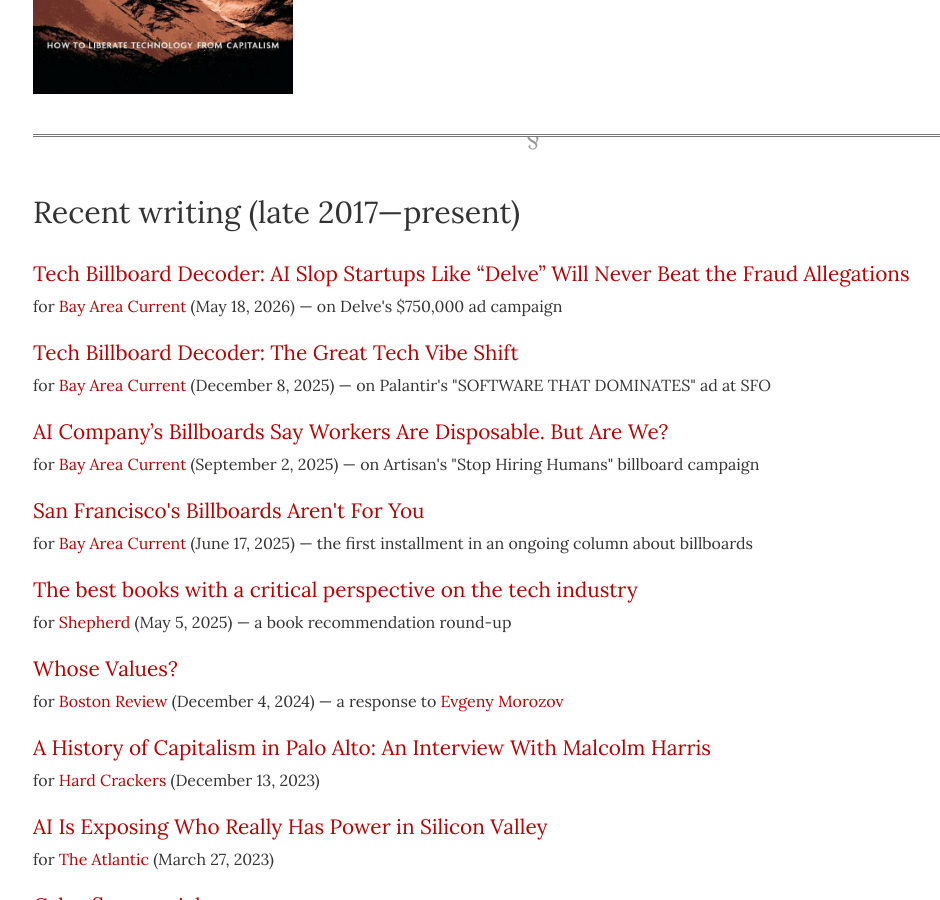
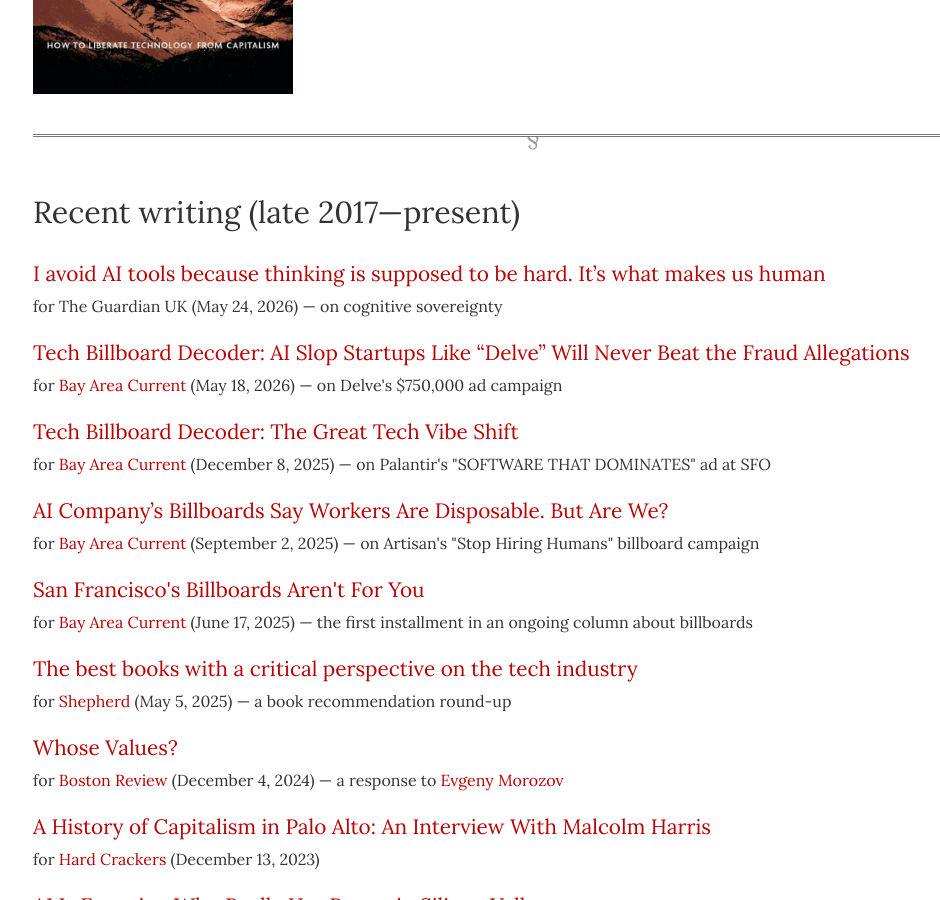
Before and after one commit to dellsystem/dellsystem.github.io, a Jekyll site: the page built from writing.md, in a window 1280 px wide and 900 px high, scrolled down 594 px. Shown: the whole window, without its empty margins (107-1047 px from the left). Built offline with Jekyll 4.4.1, drawn with Linux system fonts in a browser that asks for light colours; nearby versions of some CDN libraries.

Commit message:
Add Guardian piece

```diff
--- a/_includes/recent.html
+++ b/_includes/recent.html
@@ -1,6 +1,13 @@
 <h2 id="recent">Recent writing (late 2017—present)</h2>
 
 <dl class="vertical">
+<dt>
+    <a href="https://www.theguardian.com/commentisfree/2026/may/24/ai-tools-thinking-human-hard-coding-writing-technology">I avoid AI tools because thinking is supposed to be hard. It’s what makes us
+    human</a>
+</dt>
+<dd>
+    for The Guardian UK (May 24, 2026) &mdash; on cognitive sovereignty
+</dd>
 <dt>
     <a href="https://bayareacurrent.com/ai-slop-startups-sputter/">
         Tech Billboard Decoder: AI Slop Startups Like “Delve” Will Never Beat the Fraud Allegations
--- a/index.html
+++ b/index.html
@@ -19,6 +19,11 @@ description: "Wendy is a writer living in San Francisco. She writes about tech b
 {% include upcoming.html %}
 <h3>Recent appearances</h3>
 <div class="double-grid">
+  <div class="column">
+    <img src="/img/recent/guardian.jpeg" />
+    <h4><a href="https://www.theguardian.com/commentisfree/2026/may/24/ai-tools-thinking-human-hard-coding-writing-technology">I avoid AI tools because thinking is supposed to be hard. It’s what makes us human</a> (May 24, 2026)</h4>
+    <p>I wrote for the Guardian (UK) about cognitive sovereignty.</p>
+  </div>
   <div class="column">
     <img src="/img/recent/delve.gif" />
     <h4><a href="https://bayareacurrent.com/ai-slop-startups-sputter/">AI Slop Startups Like “Delve” Will Never Beat the Fraud Allegations</a> (May 18, 2026)</h4>
```
